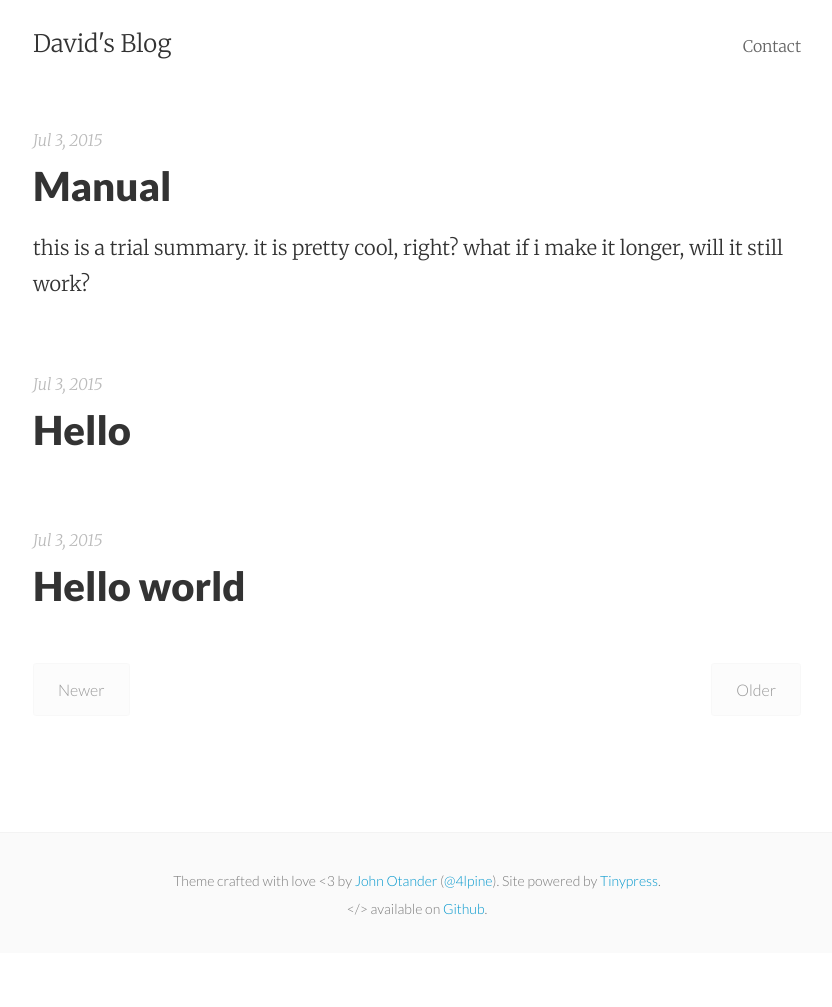
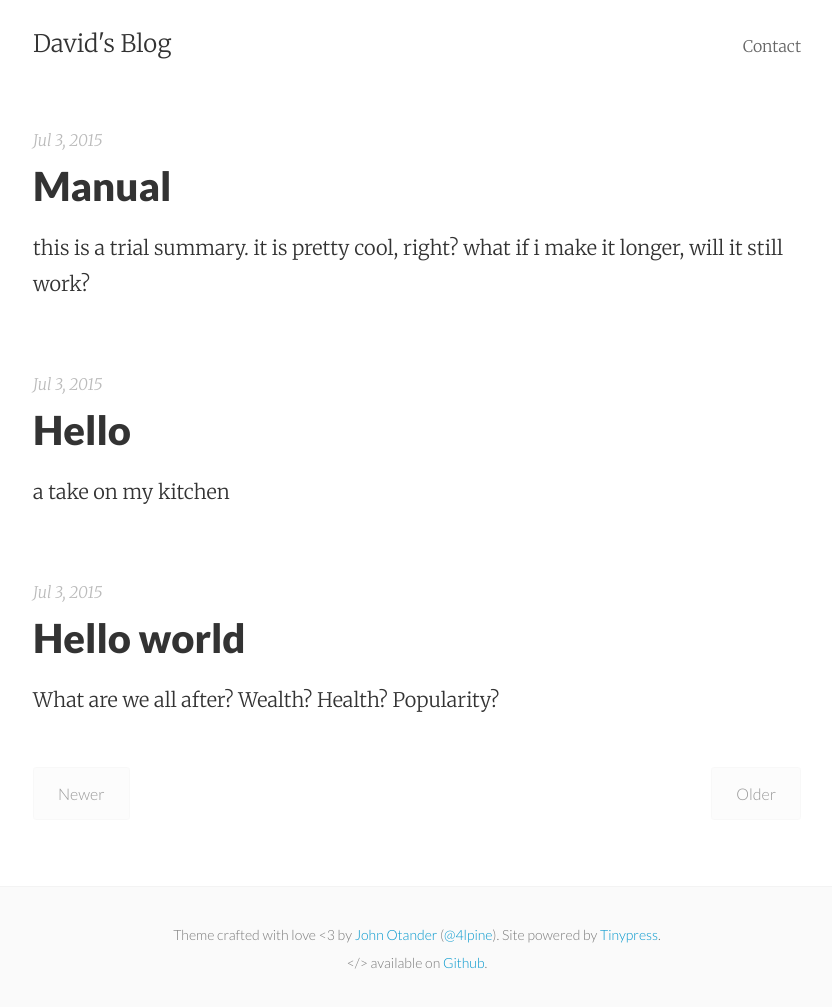
Before and after one commit to davidkatz/davidkatz.github.io, a Jekyll site: the page built from index.html, in a window 1280 px wide. Shown: the whole page, without its empty margins (223-1055 px from the left). Built offline with Jekyll 4.4.1, drawn with Linux system fonts in a browser that asks for light colours; the list of posts is cut into pages by our own code; before the commit the page ends 953 px from its top, so only the background shows below that.

Commit message:
more summaries

```diff
--- a/_posts/2015-07-03-hello-world.markdown
+++ b/_posts/2015-07-03-hello-world.markdown
@@ -2,6 +2,7 @@
 published: true
 title: Hello world
 layout: post
+summary: What are we all after? Wealth? Health? Popularity?
 ---
 This is a test post for my new blog. The blog is hosted on [Github Pages](http://pages.github.com/) which means the source is available at [github.com/davidkatz/davidkatz.github.io](http://github.com/davidkatz/davidkatz.github.io). Be nice. Give credit. Share, don't steal :)
 
--- a/_posts/2015-07-03-hello.markdown
+++ b/_posts/2015-07-03-hello.markdown
@@ -2,6 +2,7 @@
 published: true
 title: Hello
 layout: post
+summary: a take on my kitchen
 ---
 ### Test
 
```
